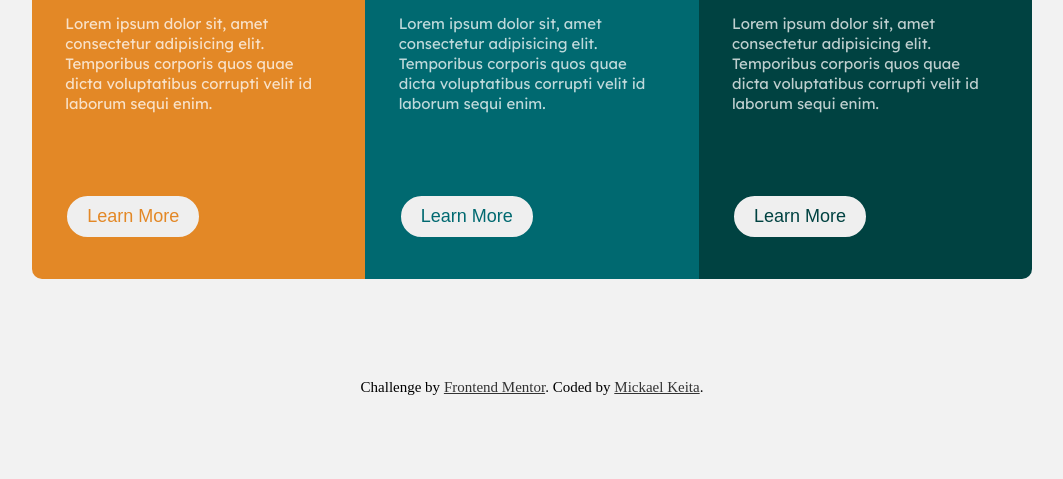
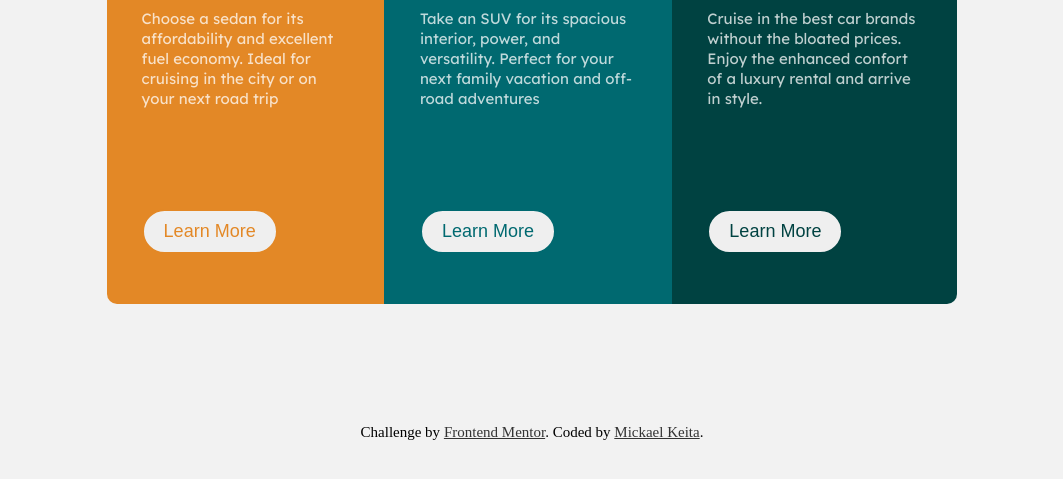
Before and after one commit to mickaelk98/fem-3-column-preview-card-component, a plain HTML site: page index.html in a window 1280 px wide. Shown: the part 321-800 px from the top of the page, without its empty margins (108-1171 px from the left). Drawn offline with Linux system fonts and the light colour scheme.

Commit message:
add card content

```diff
--- a/index.html
+++ b/index.html
@@ -32,9 +32,8 @@
           <img src="./images/icon-sedans.svg" alt="cars" />
           <h1>sedans</h1>
           <p>
-            Lorem ipsum dolor sit, amet consectetur adipisicing elit. Temporibus
-            corporis quos quae dicta voluptatibus corrupti velit id laborum
-            sequi enim.
+            Choose a sedan for its affordability and excellent fuel economy.
+            Ideal for cruising in the city or on your next road trip
           </p>
           <button>learn more</button>
         </div>
@@ -46,9 +45,8 @@
           <img src="./images/icon-suvs.svg" alt="cars" />
           <h1>suvs</h1>
           <p>
-            Lorem ipsum dolor sit, amet consectetur adipisicing elit. Temporibus
-            corporis quos quae dicta voluptatibus corrupti velit id laborum
-            sequi enim.
+            Take an SUV for its spacious interior, power, and versatility.
+            Perfect for your next family vacation and off-road adventures
           </p>
           <button>learn more</button>
         </div>
@@ -60,9 +58,8 @@
           <img src="./images/icon-luxury.svg" alt="cars" />
           <h1>luxury</h1>
           <p>
-            Lorem ipsum dolor sit, amet consectetur adipisicing elit. Temporibus
-            corporis quos quae dicta voluptatibus corrupti velit id laborum
-            sequi enim.
+            Cruise in the best car brands without the bloated prices. Enjoy the
+            enhanced confort of a luxury rental and arrive in style.
           </p>
           <button>learn more</button>
         </div>
--- a/style.css
+++ b/style.css
@@ -153,10 +153,27 @@ body {
 @media only screen and (min-width: 1024px) {
   .container {
     width: 85%;
-    max-width: 1000px;
-    margin: 100px 0;
+    max-width: 850px;
+    margin: 120px 0;
     display: flex;
   }
+
+  .card .content {
+    width: 75%;
+    display: flex;
+    flex-direction: column;
+    align-items: flex-start;
+    justify-content: center;
+  }
+
+  .card img {
+    margin: 50px 0 30px;
+  }
+
+  .card button {
+    margin-bottom: 50px;
+  }
+
 
   .card-orange {
     border-radius: 10px 0 0 10px;
@@ -167,7 +184,7 @@ body {
   }
 
   .card p {
-    margin-bottom: 80px;
+    margin-bottom: 100px;
   }
 
 }
```
